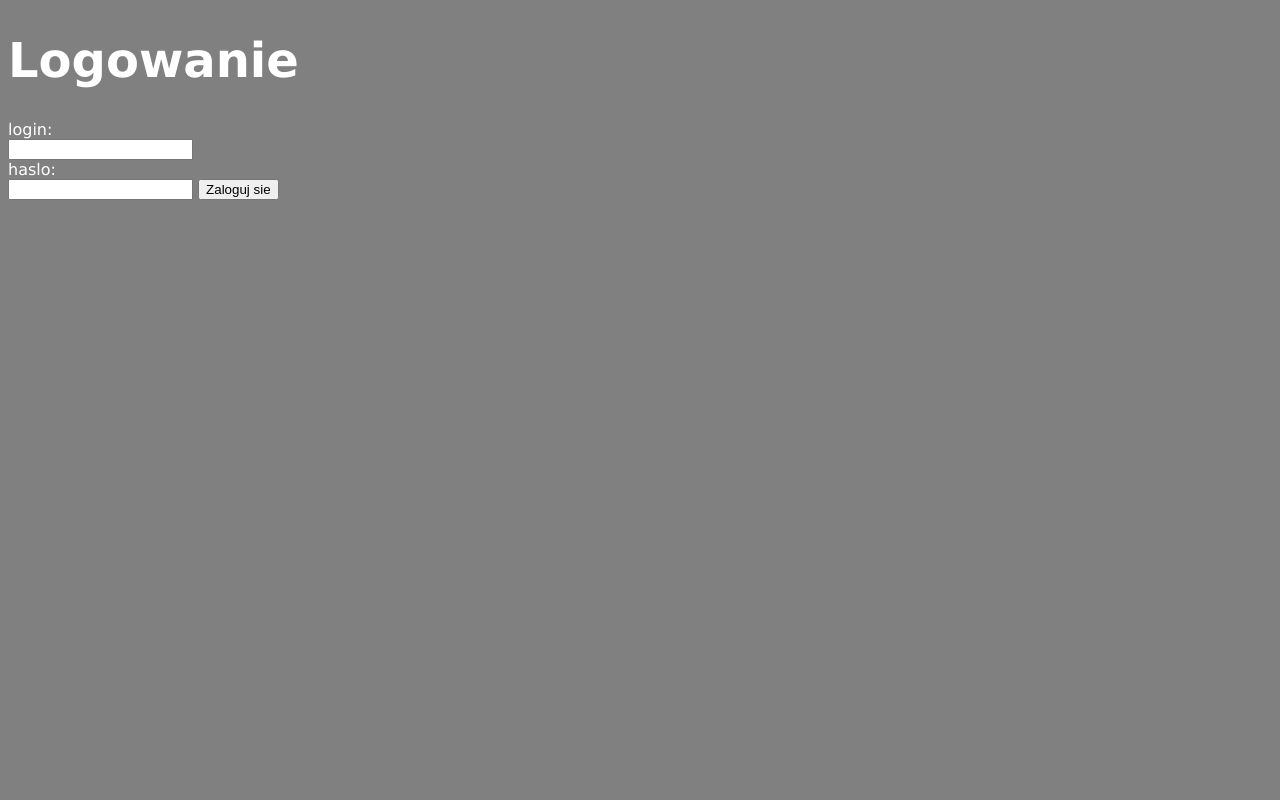
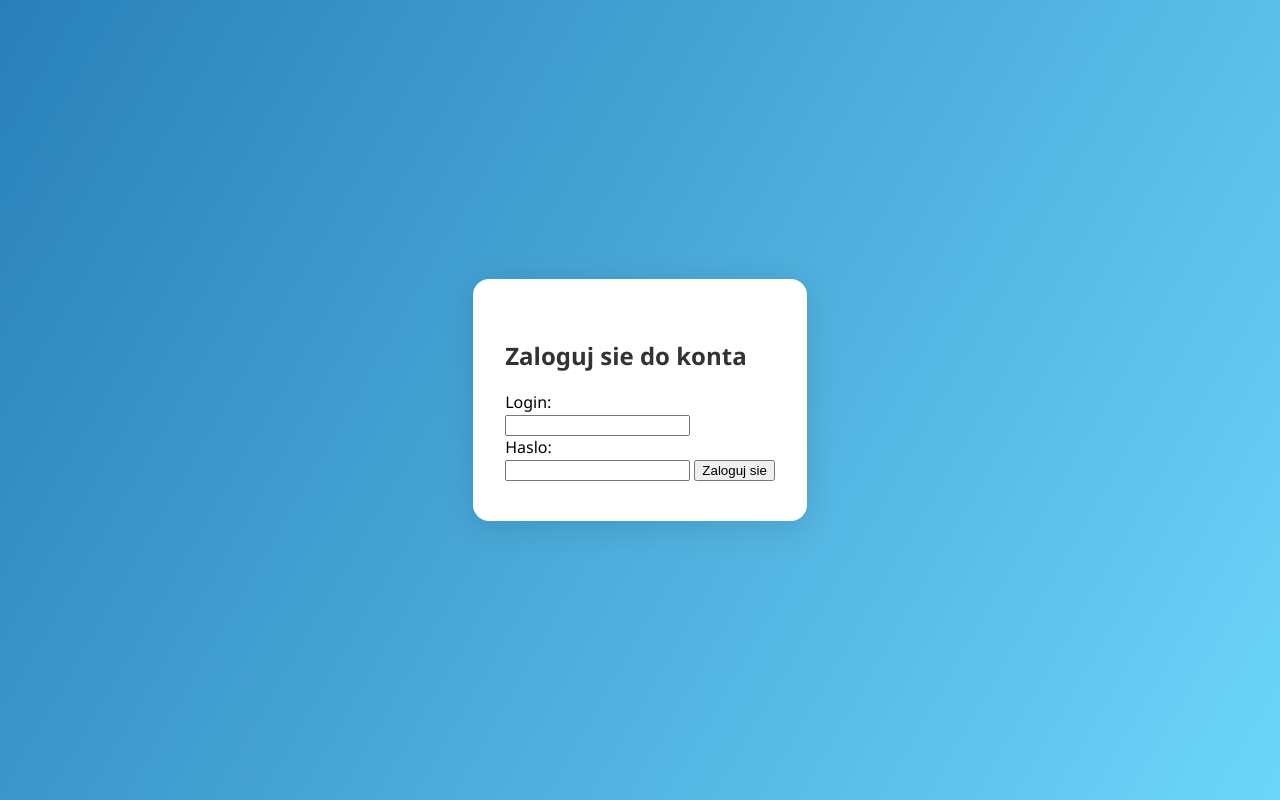
Before and after one commit to kenyzumm/badminton-league-software, a PHP site: page / in a window 1280 px wide. Run offline with PHP 8.4, Linux system fonts and the light colour scheme.

Commit message:
css styling

```diff
--- a/css/style.css
+++ b/css/style.css
@@ -1,11 +1,19 @@
-
 body {
-    background-color: gray;
-    font-family: Verdana;
-    font-size: 16px;
-    color: white;
+    background: linear-gradient(120deg, #2980b9, #6dd5fa);
+    min-height: 100vh;
+    font-family: 'Segoe UI', Arial, sans-serif;
+    margin: 0;
+    display: flex;
+    align-items: center;
+    justify-content: center;
 }
-
-h1 {
-    font-size: 48px;
+.container {
+    background: #fff;
+    padding: 2.5rem 2rem;
+    border-radius: 16px;
+    box-shadow: 0 6px 32px rgba(0,0,0,0.12)
 }
+h2 {
+    color: #333;
+    font-weight: 600;
+}
--- a/index.html
+++ b/index.html
@@ -8,13 +8,14 @@
 </head>
 <body>
 
-<h1>Logowanie</h1>
-
-<form action="login.php" method="POST">
-    login: <br> <input type="text" name="login" ><br>
-    haslo: <br> <input type="password" name="haslo" >
-    <input type="submit" value="Zaloguj sie">
-</form>
+    <div class="container">
+        <h2>Zaloguj sie do konta</h2>
+        <form action="login.php" method="POST">
+            Login: <br> <input type="text" name="login"><br>
+            Haslo: <br> <input type="password" name="haslo">
+            <input type="submit" value="Zaloguj sie">
+        </form>
+    </div>
 
 </body>
 </html>
```
